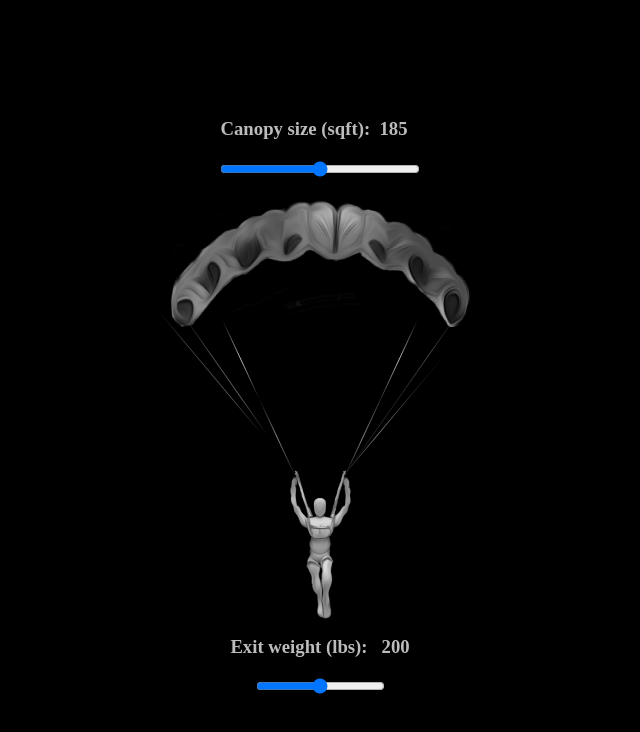
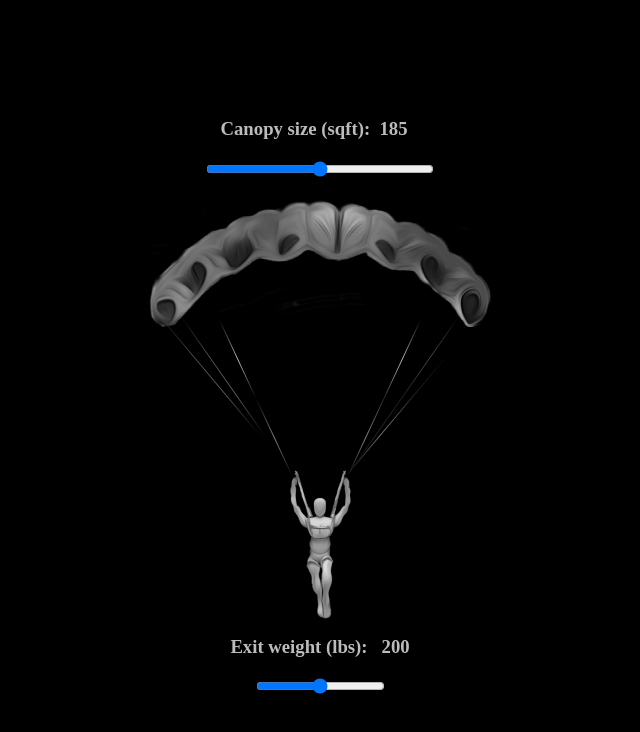
Before and after one commit to pawpac/wingloading2, a plain HTML site: page index.html in a window 1280 px wide. Shown: the whole page, without its empty margins (320-960 px from the left). Drawn offline with Linux system fonts and the light colour scheme.

Commit message:
Set min width on container

```diff
--- a/arrow.css
+++ b/arrow.css
@@ -12,6 +12,8 @@ body {
   justify-content: center;
   align-items: center;
   height: 50%;
+  width: 455px;
+  min-width: 455px;
 
 }
 
```
